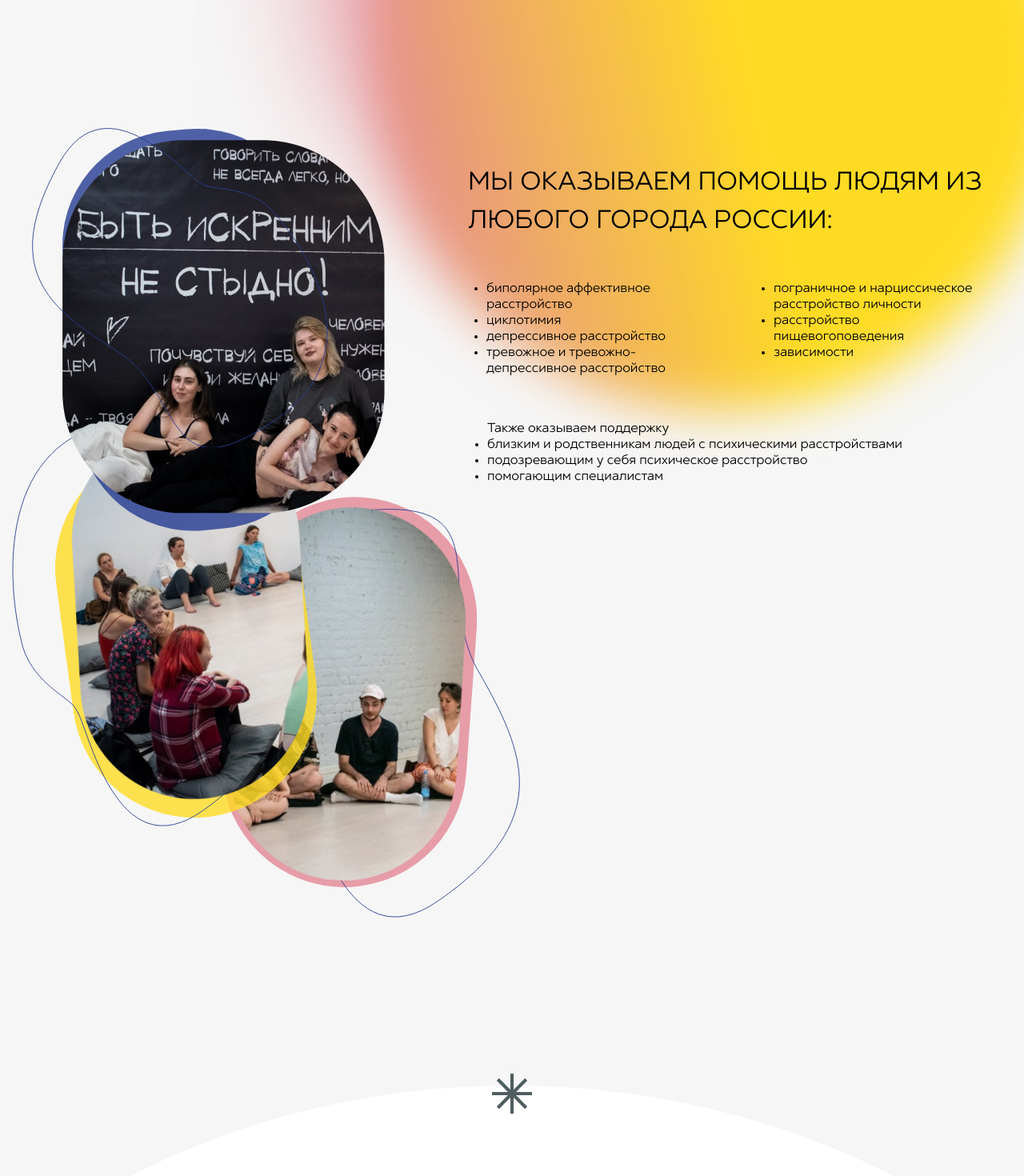
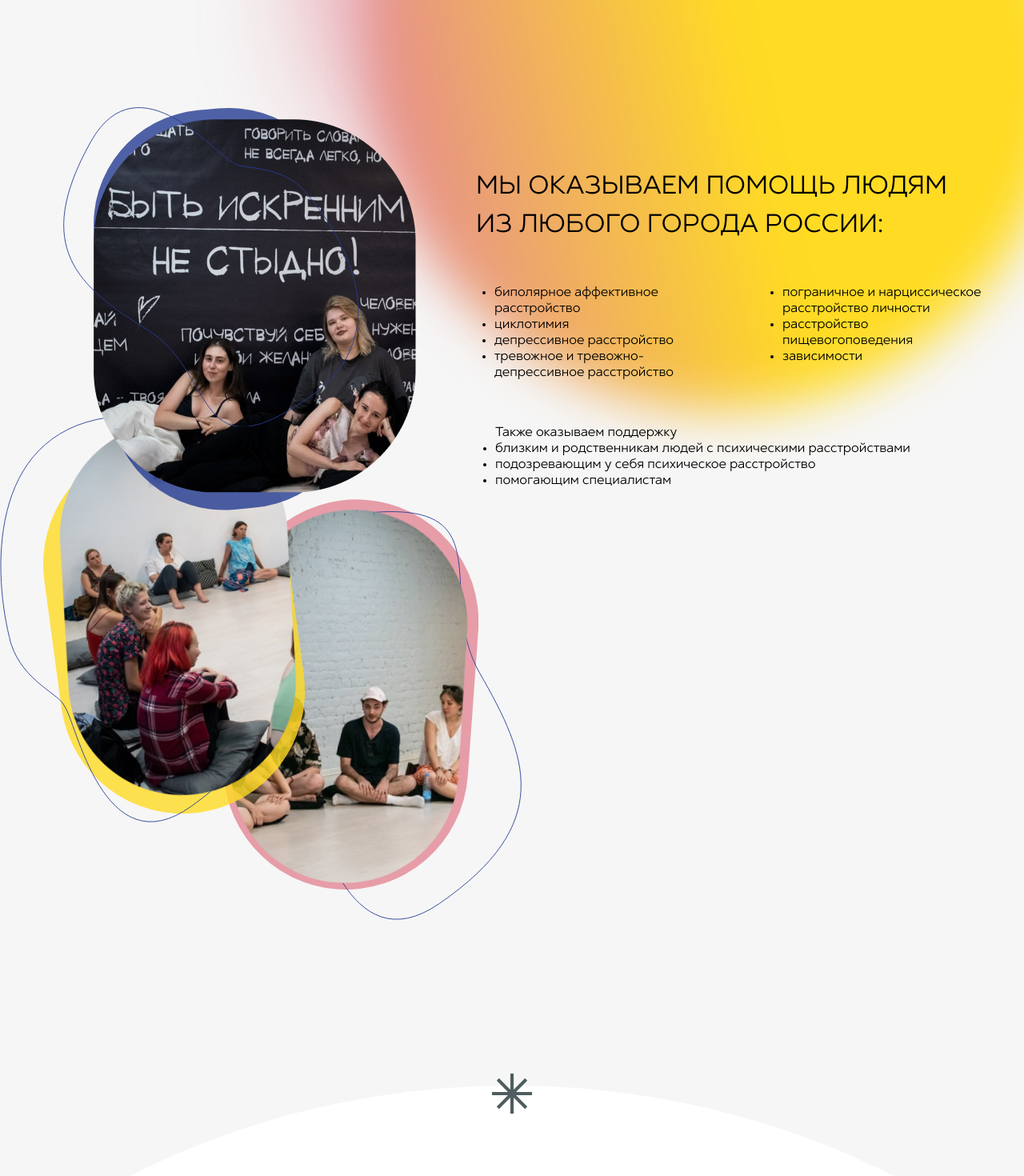
Before and after one commit to thirdmadman/fond-ravnovesie.ru_2023, a Next.js app: page / in a window 1280 px wide. Shown: the part 680-2150 px from the top of the page at 80% size. Built offline with nearby package versions, Linux system fonts and the light colour scheme.

Commit message:
feat: correct layout up to 1280px

```diff
--- a/src/styles/home/sectionDonation.scss
+++ b/src/styles/home/sectionDonation.scss
@@ -1,4 +1,4 @@
-@import "../constants.scss";
+@import '../constants.scss';
 
 .section-donation {
   padding: 0 150px;
@@ -17,6 +17,11 @@
     min-height: 925px;
   }
 
+  @media screen and (max-width: $layout-breakpoint-desktop-xs) {
+    padding: 0 50px;
+    min-height: 910px;
+  }
+
   .section-donation__qr {
   }
 
@@ -29,6 +34,10 @@
 
     @media screen and (max-width: $layout-breakpoint-desktop-s) {
       align-items: flex-start;
+    }
+
+    @media screen and (max-width: $layout-breakpoint-desktop-xs) {
+      max-width: 370px;
     }
 
     .qr-donation__title {
@@ -61,10 +70,19 @@
         position: absolute;
         bottom: -215px;
         right: -279px;
-        background: url('../../../public/images/visuals/arrow-down-right-bottom-blue-hand-drawn.svg') no-repeat;
+        background-image: url('../../../public/images/visuals/arrow-down-right-bottom-blue-hand-drawn.svg');
+        background-repeat: no-repeat;
 
         @media screen and (max-width: $layout-breakpoint-desktop-m) {
           right: -225px;
+        }
+
+        @media screen and (max-width: $layout-breakpoint-desktop-m) {
+          background-size: cover;
+          width: 303px;
+          height: 191px;
+          left: 343px;
+          top: 90px;
         }
       }
     }
@@ -73,13 +91,19 @@
       margin-top: 128px;
       width: 342px;
       height: 342px;
-      background: url('../../../public/images/visuals/corner-left-top-qr-home.svg') left top no-repeat,
-      url('../../../public/images/visuals/corner-right-bottom-qr-home.svg') right bottom no-repeat;
+      background:
+        url('../../../public/images/visuals/corner-left-top-qr-home.svg') left top no-repeat,
+        url('../../../public/images/visuals/corner-right-bottom-qr-home.svg') right bottom no-repeat;
       align-self: center;
 
       @media screen and (max-width: $layout-breakpoint-desktop-s) {
         margin-top: 60px;
         align-self: flex-start;
+      }
+
+      @media screen and (max-width: $layout-breakpoint-desktop-xs) {
+        margin-top: 5px;
+        align-self: flex-end;
       }
     }
   }
--- a/src/styles/home/sectionHistory.scss
+++ b/src/styles/home/sectionHistory.scss
@@ -15,6 +15,10 @@
     padding-left: 70px;
     padding-right: 50px;
     min-height: 660px;
+  }
+
+  @media screen and (max-width: $layout-breakpoint-desktop-xs) {
+    min-height: 810px;
   }
 
   .section-history__title {
--- a/src/styles/home/sectionNeeders.scss
+++ b/src/styles/home/sectionNeeders.scss
@@ -1,4 +1,4 @@
-@import "../constants.scss";
+@import '../constants.scss';
 
 .section-needers {
   margin-bottom: 150px;
@@ -12,10 +12,6 @@
     padding: 0 70px;
   }
 
-  @media screen and (max-width: $layout-breakpoint-desktop-l) {
-    justify-content: initial;
-  }
-
   @media screen and (max-width: $layout-breakpoint-desktop-s) {
     justify-content: space-between;
     padding-left: 70px;
@@ -23,20 +19,18 @@
   }
 
   .section-needers__images {
-    max-width: 730px;
+    max-width: 790px;
     width: 100%;
     padding-top: 32px;
-    margin-left: 64px;
 
     position: relative;
 
     @media screen and (max-width: $layout-breakpoint-desktop-m) {
       max-width: 628px;
-      margin-left: 32px;
     }
 
     @media screen and (max-width: $layout-breakpoint-desktop-xs) {
-      max-width: 480px;
+      max-width: 510px;
     }
 
     .section-needers__image {
@@ -44,17 +38,18 @@
     }
 
     .image-first {
-      top: 49px;
-      left: 113px;
+      top: 51px;
+      left: 183px;
       z-index: 3;
 
       @media screen and (max-width: $layout-breakpoint-desktop-m) {
-        top: 40px;
+        top: 52px;
+        left: 170px;
       }
 
       @media screen and (max-width: $layout-breakpoint-desktop-s) {
-        top: 45px;
-        left: -24px;
+        top: 19px;
+        left: 47px;
       }
 
       &::before {
@@ -80,23 +75,24 @@
     }
 
     .image-second {
-      top: 325px;
-      left: 431px;
+      top: 324px;
+      left: 501px;
       z-index: 2;
 
       @media screen and (max-width: $layout-breakpoint-desktop-m) {
-        top: 481px;
-        left: 329px;
+        top: 512px;
+        left: 339px;
       }
 
       @media screen and (max-width: $layout-breakpoint-desktop-s) {
-        top: 504px;
-        left: 276px;
+        top: 469px;
+        left: 321px;
         z-index: 1;
       }
 
       @media screen and (max-width: $layout-breakpoint-desktop-xs) {
-        left: 190px;
+        left: 224px;
+        top: 507px;
       }
 
       img {
@@ -126,19 +122,24 @@
     }
 
     .image-third {
-      top: 406px;
-      left: 13px;
+      top: 428px;
+      left: 30px;
 
       z-index: 1;
 
       @media screen and (max-width: $layout-breakpoint-desktop-m) {
-        top: 397px;
+        top: 426px;
+        left: 15px;
       }
 
       @media screen and (max-width: $layout-breakpoint-desktop-s) {
-        top: 402px;
-        left: -7px;
+        top: 397px;
+        left: 71px;
         z-index: 2;
+      }
+
+      @media screen and (max-width: $layout-breakpoint-desktop-xs) {
+        left: 10px;
       }
 
       img {
@@ -172,8 +173,16 @@
   }
 
   .main-text {
+    @media screen and (max-width: $layout-breakpoint-desktop-m) {
+      max-width: 755px;
+    }
+
     @media screen and (max-width: $layout-breakpoint-desktop-s) {
-      max-width: 645px;
+      max-width: 665px;
+    }
+
+    @media screen and (max-width: $layout-breakpoint-desktop-xs) {
+      max-width: 635px;
     }
 
     .main-text__title {
@@ -185,10 +194,6 @@
       font-size: 40px;
       line-height: 60px;
       text-transform: uppercase;
-
-      @media screen and (max-width: $layout-breakpoint-desktop-m) {
-        margin-top: 75px;
-      }
 
       @media screen and (max-width: $layout-breakpoint-desktop-s) {
         font-size: 32px;
@@ -218,8 +223,16 @@
         padding-left: 23px;
         margin: 0;
 
+        @media screen and (max-width: $layout-breakpoint-desktop-m) {
+          max-width: 355px;
+        }
+
         @media screen and (max-width: $layout-breakpoint-desktop-s) {
           max-width: 286px;
+        }
+
+        @media screen and (max-width: $layout-breakpoint-desktop-xs) {
+          max-width: 275px;
         }
       }
     }
--- a/src/styles/home/sectionSocials.scss
+++ b/src/styles/home/sectionSocials.scss
@@ -1,24 +1,26 @@
 @import "../constants.scss";
 
 .section-socials {
-  margin-bottom: 23px;
-  padding: 28px 150px;
-  min-height: 220px;
+  margin-bottom: 70px;
+  padding: 0px 150px;
+  min-height: 170px;
   display: flex;
   align-items: center;
   justify-content: space-between;
 
   @media screen and (max-width: $layout-breakpoint-desktop-l) {
-    padding: 28px 70px;
+    padding: 0px 70px;
   }
 
   @media screen and (max-width: $layout-breakpoint-desktop-s) {
-    padding: 28px 50px;
+    padding: 0px 50px;
+    min-height: 156px;
   }
 
   .section-socials__title {
-    margin-top: 30px;
+    margin-top: 40px;
     margin-left: 10px;
+    min-width: 245px;
     font-size: 40px;
     line-height: 51px;
     text-transform: uppercase;
@@ -29,21 +31,40 @@
       content: '';
       display: block;
       position: absolute;
-      width: 320px;
+      width: 245px;
       height: 31px;
       top: 45px;
-      right: -95px;
+      left: -10px;
       background: url('../../../public/images/visuals/underline-wavy-black-socials-home.svg') no-repeat;
     }
   }
 
   .section-socials__list {
-    margin-right: 100px;
-    max-width: 970px;
+    margin-right: 85px;
+    max-width: 985px;
     width: 100%;
     display: flex;
     align-items: center;
     justify-content: space-between;
+
+    @media screen and (max-width: $layout-breakpoint-desktop-l) {
+      margin-right: 110px;
+      max-width: 990px;
+    }
+
+    @media screen and (max-width: $layout-breakpoint-desktop-m) {
+      margin-right: 25px;
+      max-width: 985px;
+    }
+
+    @media screen and (max-width: $layout-breakpoint-desktop-s) {
+      margin-right: 20px;
+      max-width: 800px;
+    }
+
+    @media screen and (max-width: $layout-breakpoint-desktop-xs) {
+      margin-right: 0px;
+    }
   }
 
   .section-socials__list-item {
```
